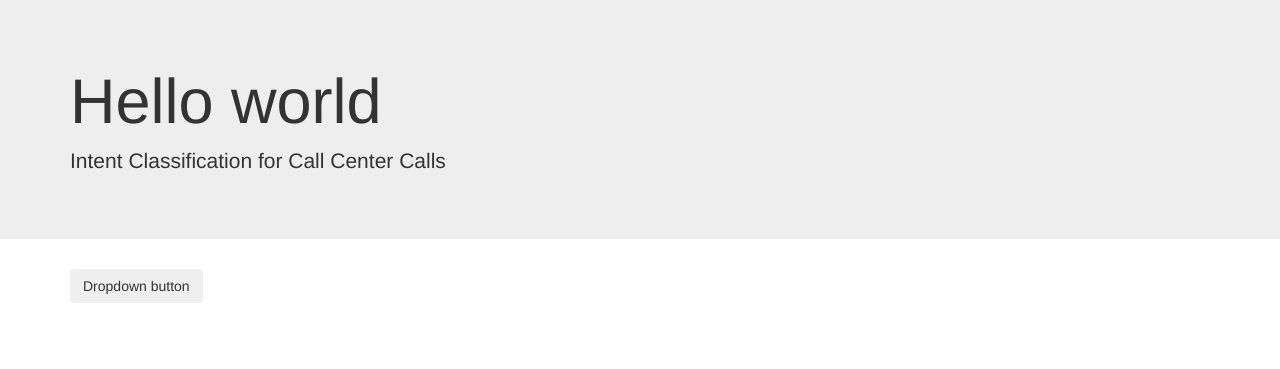
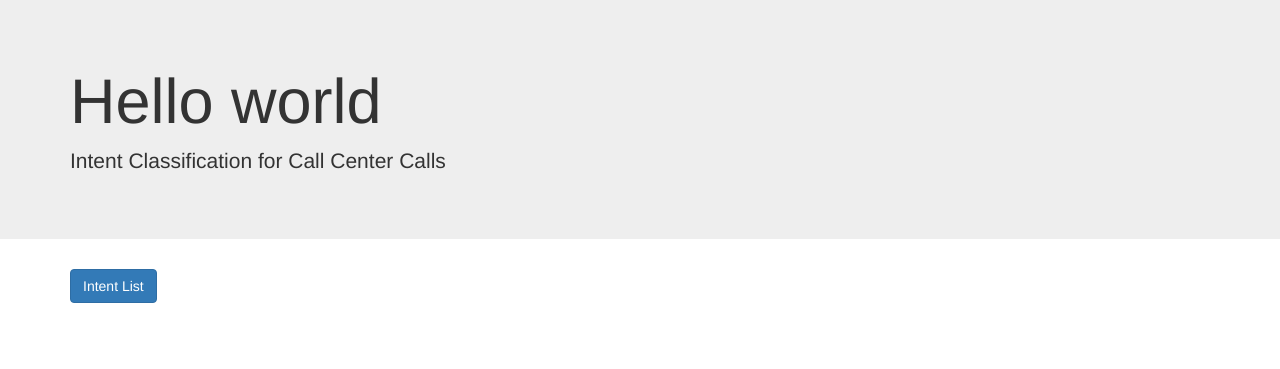
Before and after one commit to hpanushan/Tigo_Call_Center_Voice_Intent_Matching, a Flask app: template templates/index.html in a window 1280 px wide. Shown: the part 73-442 px from the top of the page. Run offline with Flask 2, Linux system fonts and the light colour scheme; the template is opened without the code that fills it, so the values that code supplies are empty; some libraries are stand-ins or nearby versions.

Commit message:
no message

```diff
--- a/App.py
+++ b/App.py
@@ -7,8 +7,9 @@ app = Flask(__name__)
 
 @app.route('/')
 def main():
-    db_obj = MySQL_Intents_Keywords('146.148.85.146','root','Omnibis.1234','speech')
-    intent_names = db_obj.get_table_names()
+    #db_obj = MySQL_Intents_Keywords('146.148.85.146','root','Omnibis.1234','speech')
+    #intent_names = db_obj.get_table_names()
+    intent_names = ['add','adada','dadd']
     return render_template('index.html',intents=intent_names)
 
 @app.route('/update')
@@ -73,4 +74,4 @@ def update_submit():
     return render_template('update.html')
 
 if __name__ == '__main__':
-    app.run(host="0.0.0.0",port="5000",debug=True)
+    app.run(host="127.0.0.1",port="5000",debug=True)
--- a/templates/execute.html
+++ b/templates/execute.html
@@ -34,6 +34,9 @@
             </form>
         </div>
     </nav>
+
+
+
 </body>
 
 </html>
--- a/templates/index.html
+++ b/templates/index.html
@@ -47,16 +47,17 @@
     <div class="container">
         <div class="row">
             <div class="col-md-4">
-                <div class="dropdown">
-                    <button class="btn btn-secondary dropdown-toggle" type="button" id="dropdownMenuButton" data-toggle="dropdown" aria-haspopup="true" aria-expanded="false">
-                      Dropdown button
+                <!-- Example single danger button -->
+                <div class="btn-group">
+                    <button type="button" class="btn btn-primary dropdown-toggle dropdown-toggle-split" data-toggle="dropdown" aria-haspopup="true" aria-expanded="false">
+                        Intent List
                     </button>
-                    <div class="dropdown-menu" aria-labelledby="dropdownMenuButton">
+                    <div class="dropdown-menu">
                         {% for intent in intents %}
-                            <a class="dropdown-item" href="#">{{ intent }}</a>
+                        <a class="dropdown-item" href="#">{{ intent }}</a>
                         {% endfor %}
                     </div>
-                  </div>
+                </div>
             </div>
         </div>
     </div>
```
